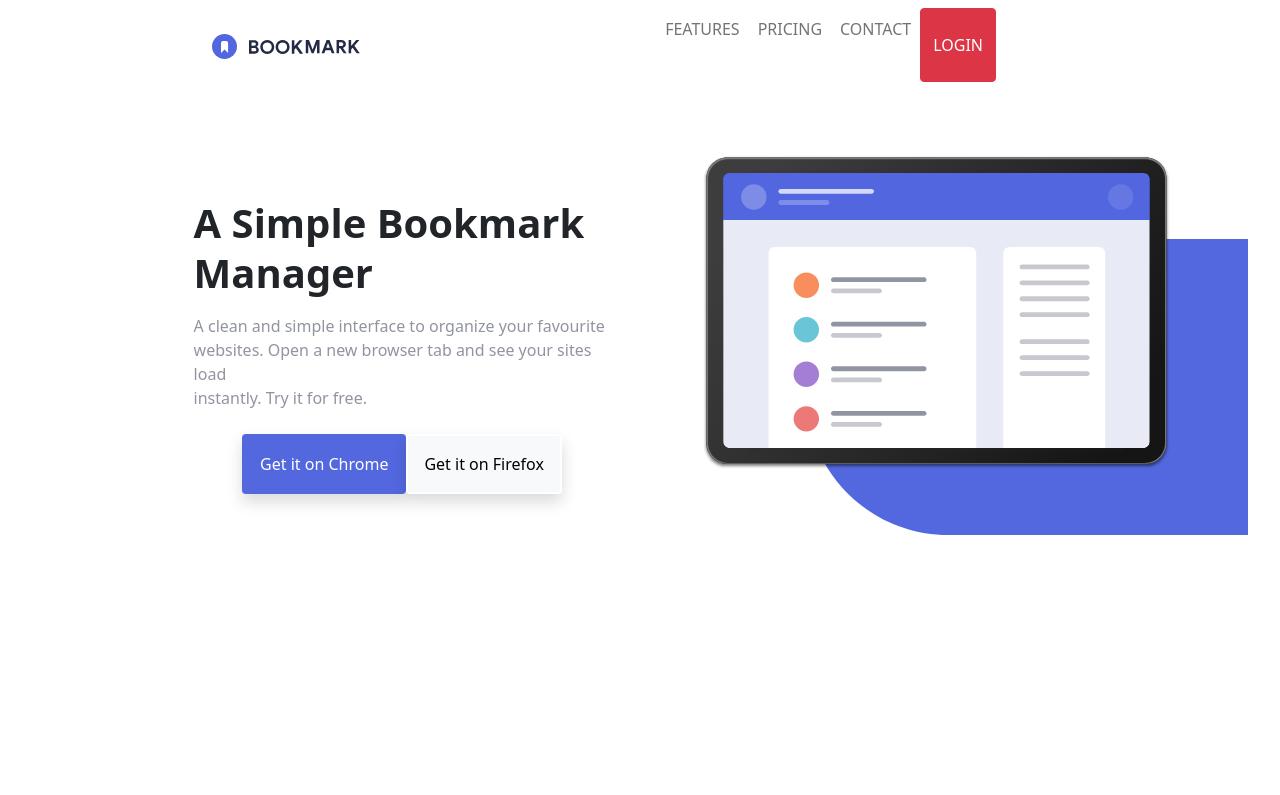
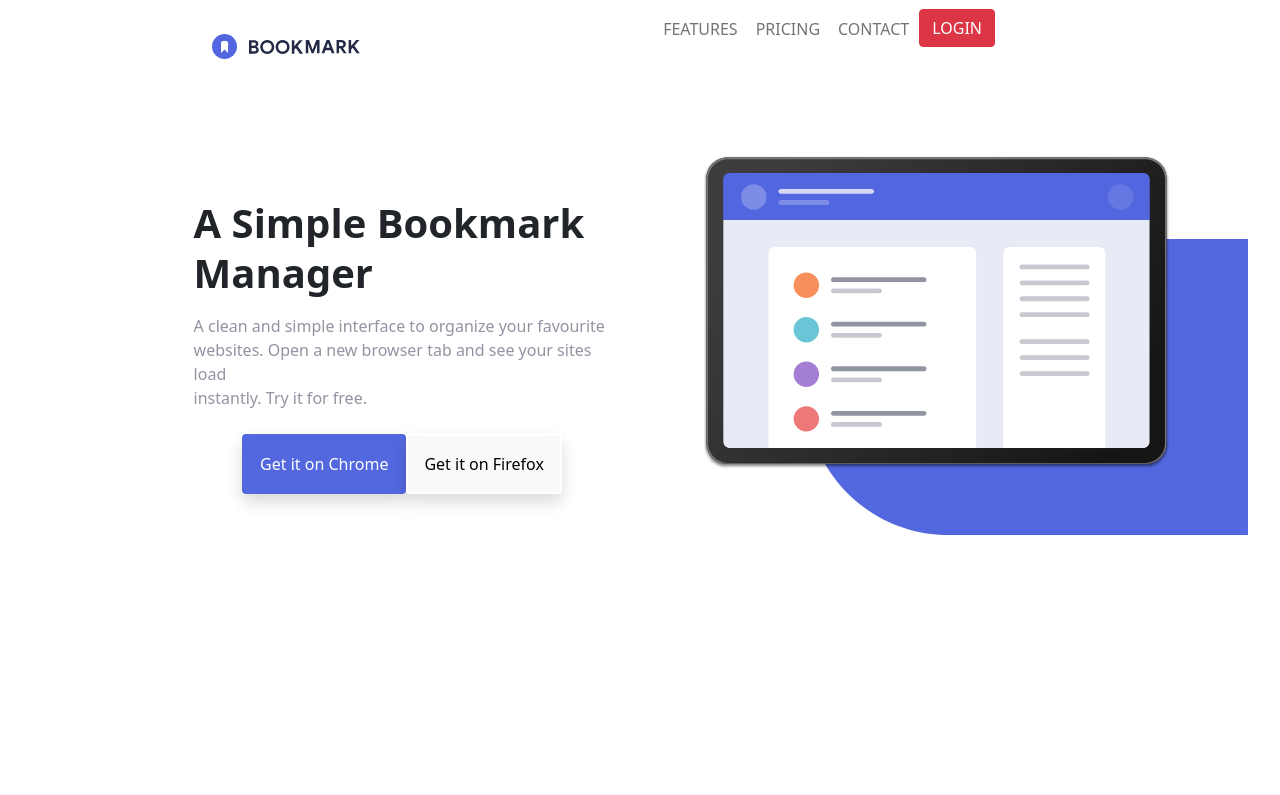
Before and after one commit to DavidCharif/Bookmark-Js-Html-css, a plain HTML site: page index.html in a window 1280 px wide. Shown: the top 795 px of the page. Drawn offline with nearby package versions, Linux system fonts and the light colour scheme.

Commit message:
casi final

```diff
--- a/index.html
+++ b/index.html
@@ -45,9 +45,9 @@
           <li class="nav-item" id="lastSRC">
             <a class="nav-link" href="#">CONTACT</a>
           </li>
-
+          <li class="nav-item">
           <button class="btn btn-danger nav-item" id="loginButton" href="#">LOGIN</button>
-
+        </li>
           <div class="row justify-content-center mt-5" id="socialBtn">
             <div class="col">
               <img src="images/icon-facebook.svg">
```
